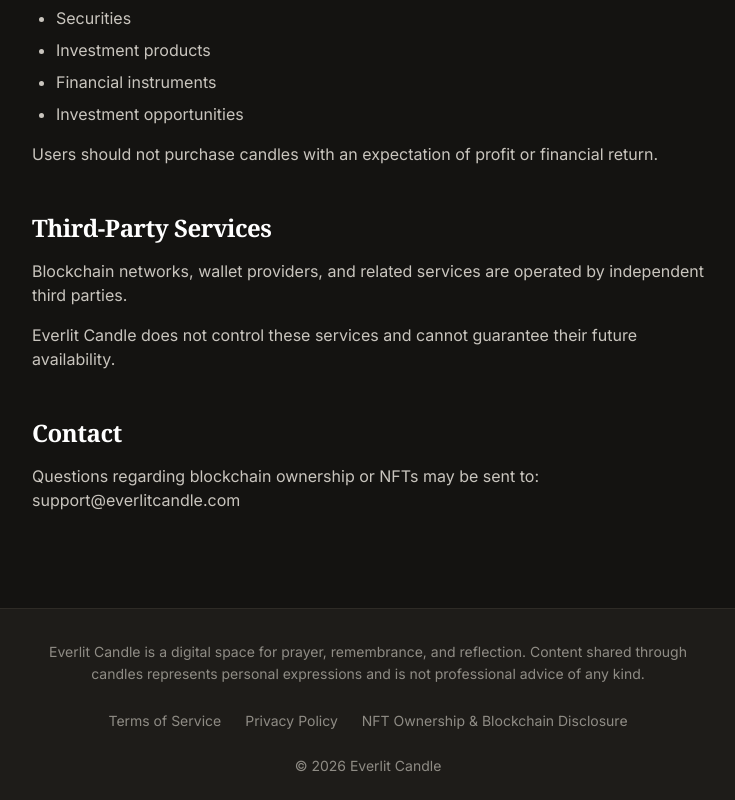
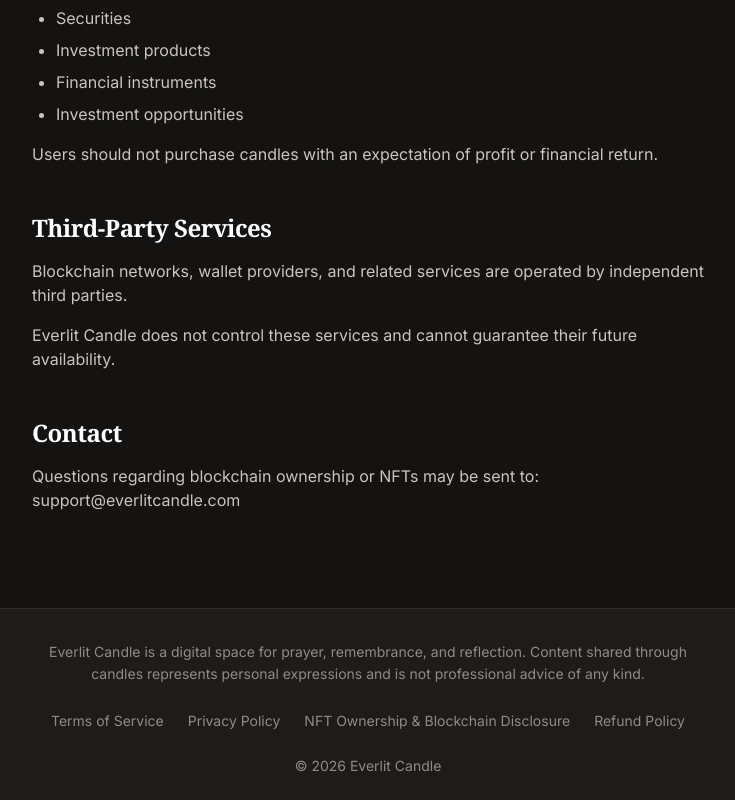
Before and after one commit to seliganmd/EverlitCandle, a plain HTML site: page legal/nft-disclosure.html in a window 1280 px wide. Shown: the part 2001-2801 px from the top of the page, without its empty margins (272-1007 px from the left). Drawn offline with Linux system fonts and the light colour scheme.

Commit message:
Add Refund Policy link to NFT disclosure page

```diff
--- a/legal/nft-disclosure.html
+++ b/legal/nft-disclosure.html
@@ -177,6 +177,7 @@
                     <a href="/legal/terms.html">Terms of Service</a>
                     <a href="/legal/privacy.html">Privacy Policy</a>
                     <a href="/legal/nft-disclosure.html">NFT Ownership & Blockchain Disclosure</a>
+                    <a href="refund-policy.html">Refund Policy</a>
                 </div>
                 <p class="footer-copyright">© 2026 Everlit Candle</p>
             </div>
```
